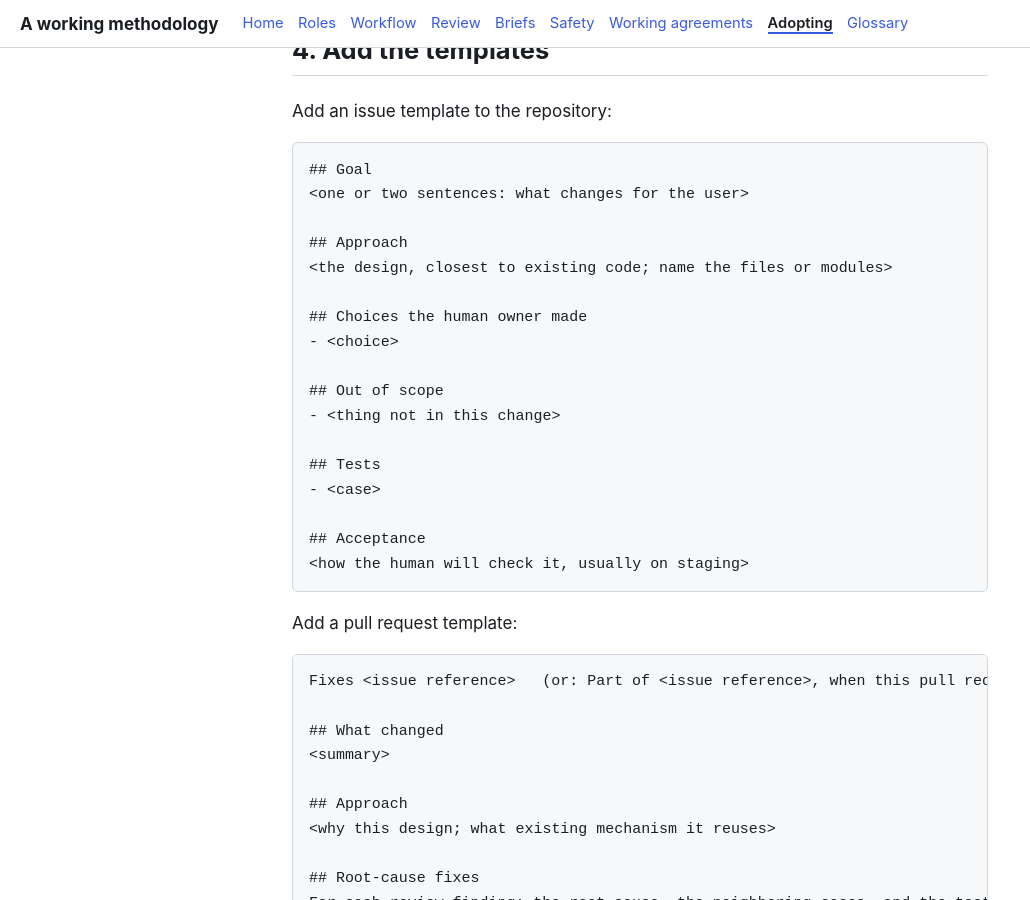
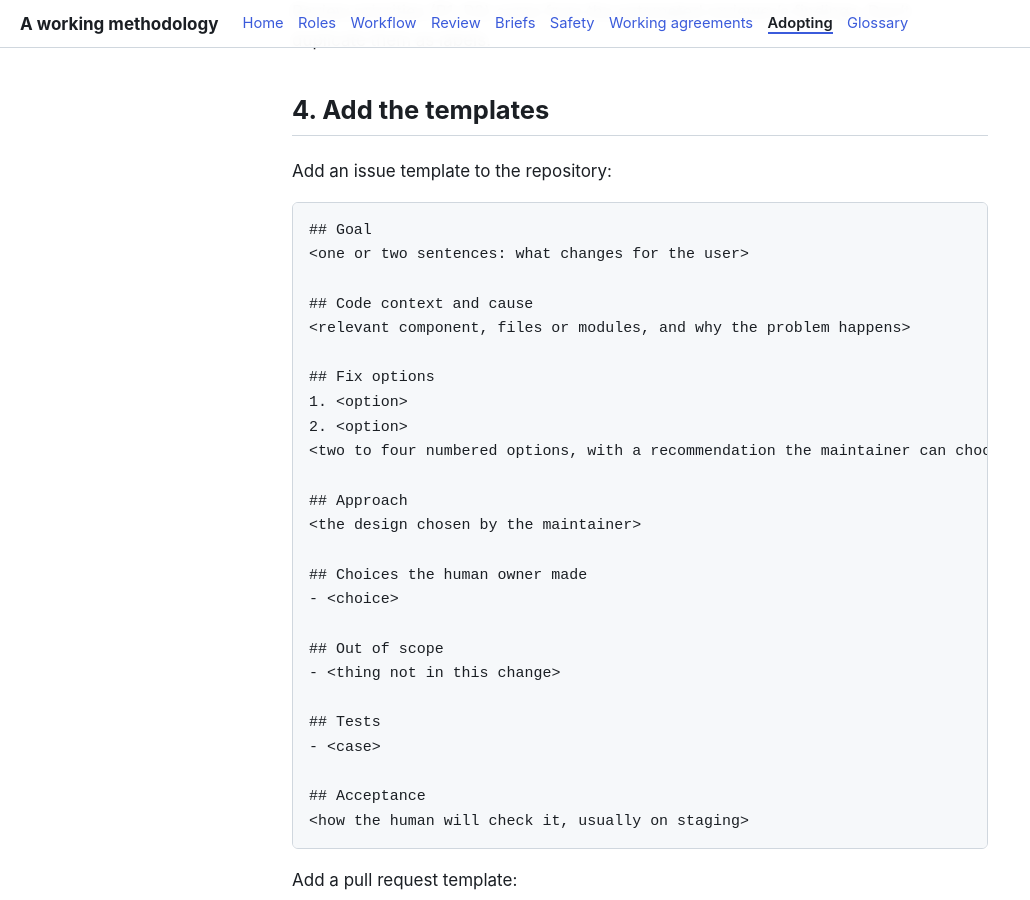
Before and after one commit to tangentcode/methodology, a Jekyll site: the page built from adopting.md, in a window 1280 px wide and 900 px high, scrolled down 2342 px. Shown: the whole window, without its empty margins (0-1030 px from the left). Built offline with Jekyll 4.4.1, drawn with Linux system fonts in a browser that asks for light colours; our own code applies the rules of GitHub Pages for plain Markdown files; some of the changed text lies outside the part shown.

Commit message:
docs: require actionable triage options and PR card status

```diff
--- a/adopting.md
+++ b/adopting.md
@@ -32,6 +32,7 @@
 
 Board settings:
 
+- [ ] Every pull request card has a Status: In Progress for drafts or ongoing pushes; otherwise Auto Review with a review requested.
 - [ ] Add new issues and pull requests in the repository to the board automatically, if the tracker supports it.
 - [ ] Move a card to Done automatically when its pull request merges.
 - [ ] When a pull request links an issue on the host (`Fixes #N`, or `Part of #N`), remove the issue card from the board. The link must show up on the host, not only in free text. The pull request card carries the work, so the board counts it once and Human Review holds only pull requests.
@@ -60,8 +61,16 @@
 ## Goal
 <one or two sentences: what changes for the user>
 
+## Code context and cause
+<relevant component, files or modules, and why the problem happens>
+
+## Fix options
+1. <option>
+2. <option>
+<two to four numbered options, with a recommendation the maintainer can choose in one comment>
+
 ## Approach
-<the design, closest to existing code; name the files or modules>
+<the design chosen by the maintainer>
 
 ## Choices the human owner made
 - <choice>
```
Also changed, not shown: workflow.md (+4 -0 lines).
